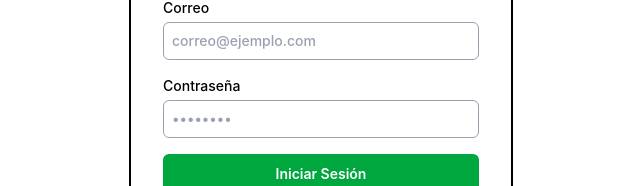
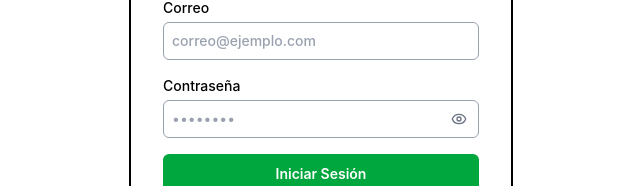
Before and after one commit to Dvniiel19/Proyecto-Metodologia, a React (Vite) app in the folder frontend/: page /login in a window 1280 px wide. Shown: the part 326-512 px from the top of the page, without its empty margins (319-959 px from the left). Built offline with nearby package versions, Linux system fonts and the light colour scheme.

Commit message:
mostrar contraseña en el loginnnn

```diff
--- a/frontend/src/pages/Login.jsx
+++ b/frontend/src/pages/Login.jsx
@@ -2,6 +2,7 @@ import { useState } from 'react'
 import { Link, useNavigate } from 'react-router-dom'
 import { useAuth } from '../context/AuthContext.jsx'
 import { rutaInicioPorRol } from '../services/authService'
+import { Eye, EyeOff } from 'lucide-react' // 👈 Importamos los íconos para el ojito
 
 export default function Login() {
   const { login } = useAuth()
@@ -9,6 +10,7 @@ export default function Login() {
 
   const [correo, setCorreo] = useState('')
   const [contrasena, setContrasena] = useState('')
+  const [showPassword, setShowPassword] = useState(false) // 👈 Estado para alternar la visibilidad
   const [error, setError] = useState(null)
   const [cargando, setCargando] = useState(false)
 
@@ -46,17 +48,26 @@ export default function Login() {
               />
             </label>
 
-            <label className="block text-sm font-medium text-black">
-              Contraseña
+            <div className="flex flex-col gap-1">
+              <span className="text-sm font-medium text-black">Contraseña</span>
+              <div className="relative w-full">
                 <input
-                type="password"
+                  type={showPassword ? 'text' : 'password'} // 👈 Cambia dinámicamente el tipo de input
                   value={contrasena}
                   onChange={(e) => setContrasena(e.target.value)}
                   required
                   placeholder="••••••••"
-                className="mt-1 w-full rounded-md border border-gray-400 p-2 text-sm text-black placeholder-gray-400 focus:border-black focus:outline-none"
+                  className="w-full rounded-md border border-gray-400 p-2 pr-10 text-sm text-black placeholder-gray-400 focus:border-black focus:outline-none"
                 />
-            </label>
+                <button
+                  type="button"
+                  onClick={() => setShowPassword(!showPassword)}
+                  className="absolute right-3 top-1/2 -translate-y-1/2 text-gray-500 hover:text-black focus:outline-none"
+                >
+                  {showPassword ? <EyeOff className="h-4 w-4" /> : <Eye className="h-4 w-4" />}
+                </button>
+              </div>
+            </div>
 
             {error && (
               <p className="rounded-md border border-red-300 bg-white px-3 py-2 text-sm text-red-600">
```
Also changed, not shown: 1 other file (tests, documents, lock files or other folders). Lines whose indentation alone changed are shown as unchanged.
